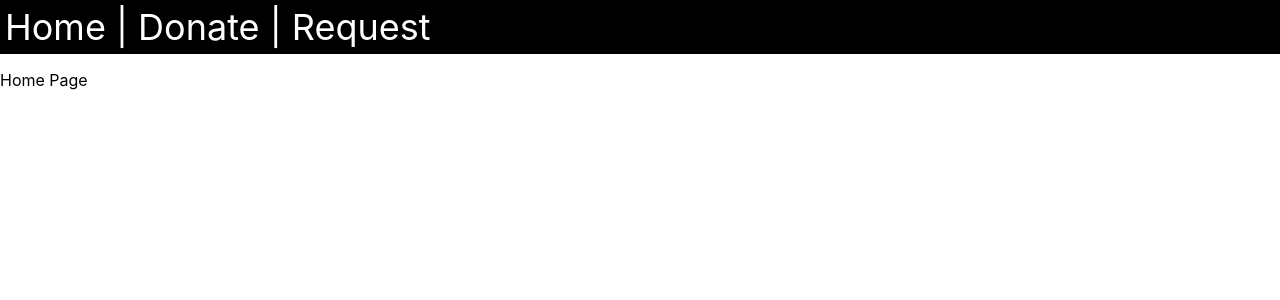
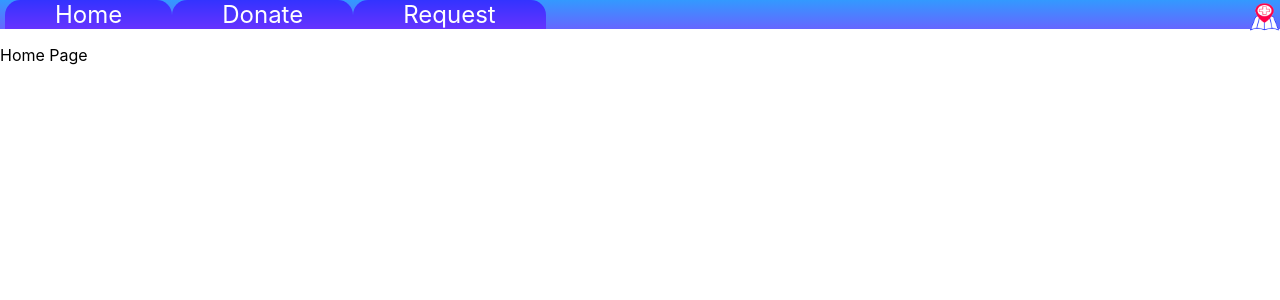
Before and after one commit to watheuer/covid-hackathon, a React (Create React App) app in the folder client/: page / in a window 1280 px wide. Shown: the top 300 px of the page. Built offline with nearby package versions, Linux system fonts and the light colour scheme.

Commit message:
updated header and added a logo

```diff
--- a/client/src/layout/Header.tsx
+++ b/client/src/layout/Header.tsx
@@ -1,24 +1,37 @@
 import React from 'react'
 import { Link } from 'react-router-dom';
+import logo from './sample-logo.png'
 import CSS from 'csstype';
 
 export default function Header() {
   return (
     <header style={headerStyle}>
-      <Link to="/" style={linkStyle} >Home</Link> | <Link style={linkStyle} to="/donate">Donate</Link> | <Link style={linkStyle} to="/request">Request</Link>
+      <Link to="/" style={linkStyle} >Home</Link><Link style={linkStyle} to="/donate">Donate</Link><Link style={linkStyle} to="/request">Request</Link>
+      <img src={logo} style={imageStyle} alt="logo" />
     </header>
   )
 }
 
 const headerStyle: CSS.Properties = {
-  background: '#000',
+  background: 'linear-gradient(#3399ff, #6666ff)',
   color: '#fff',
   textAlign: 'left',
-  padding: '5px',
-  fontSize: '36px'
+  padding: '0px 5px',
+  fontSize: '24px',
 }
 
 const linkStyle: CSS.Properties = {
   color: '#fff',
-  textDecoration: 'none'
+  background: 'linear-gradient(#3333ff, #6633ff)',
+  textDecoration: 'none',
+  padding: '0px 50px',
+  borderRadius: '15px 15px 0px 0px'
 }
+
+const imageStyle: CSS.Properties = {
+  padding: '0px, 5px',
+  width: '32px',
+  height: '32px',
+  position: 'absolute',
+  right: '0'
+}
```
Also changed, not shown: client/src/layout/sample-logo.png (added).
